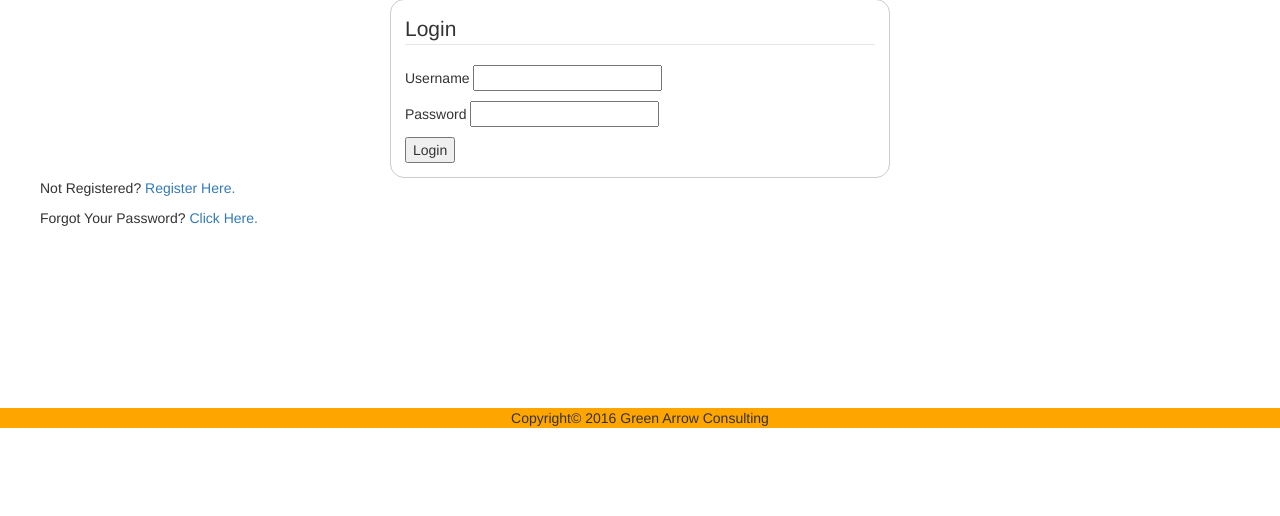
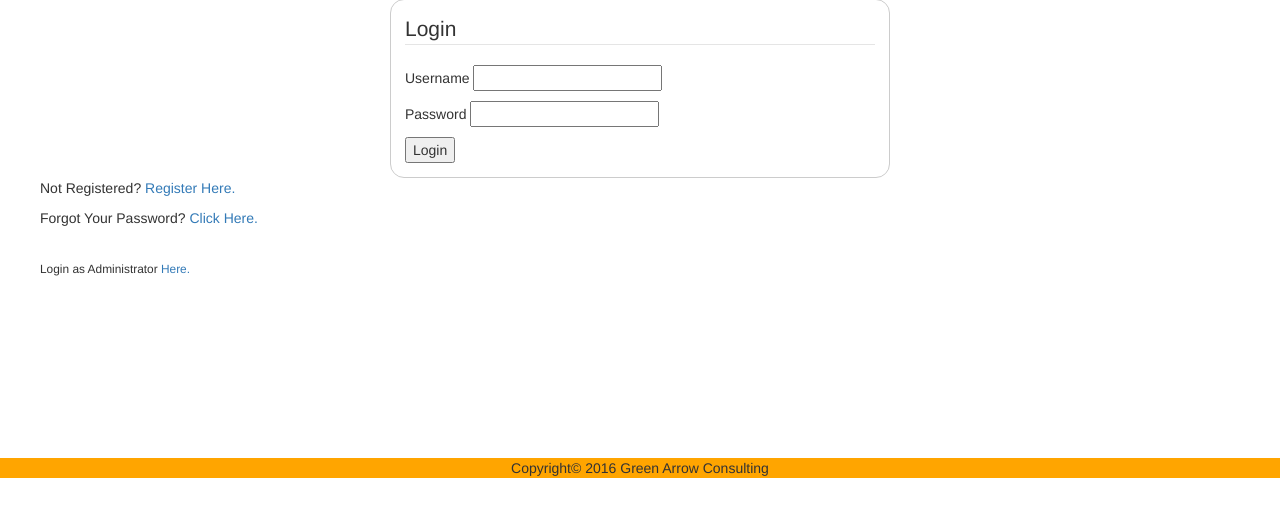
Before and after one commit to bsinghvt/employee-awards, a PHP site: page /login.php in a window 1280 px wide. Shown: the part 147-663 px from the top of the page. Run offline with PHP 8.4, Linux system fonts and the light colour scheme; data that the repository does not hold is empty; some libraries are stand-ins or nearby versions.

Commit message:
Added link to admin login page from login.php.

```diff
--- a/public_html/employee-awards/login.php
+++ b/public_html/employee-awards/login.php
@@ -22,7 +22,8 @@ get_template("header.php");
 
 </section>
 <p>Not Registered? <a href="register.php"> Register Here.</a></p>
-<p>Forgot Your Password? <a href="forgot_password.php"> Click Here.</a></p>
+<p>Forgot Your Password? <a href="forgot_password.php"> Click Here.</a></p><br>
+<p><small>Login as Administrator <a href="admin/index.php"> Here.</a></small></p>
 </div>
 </div>
         <footer>
```
